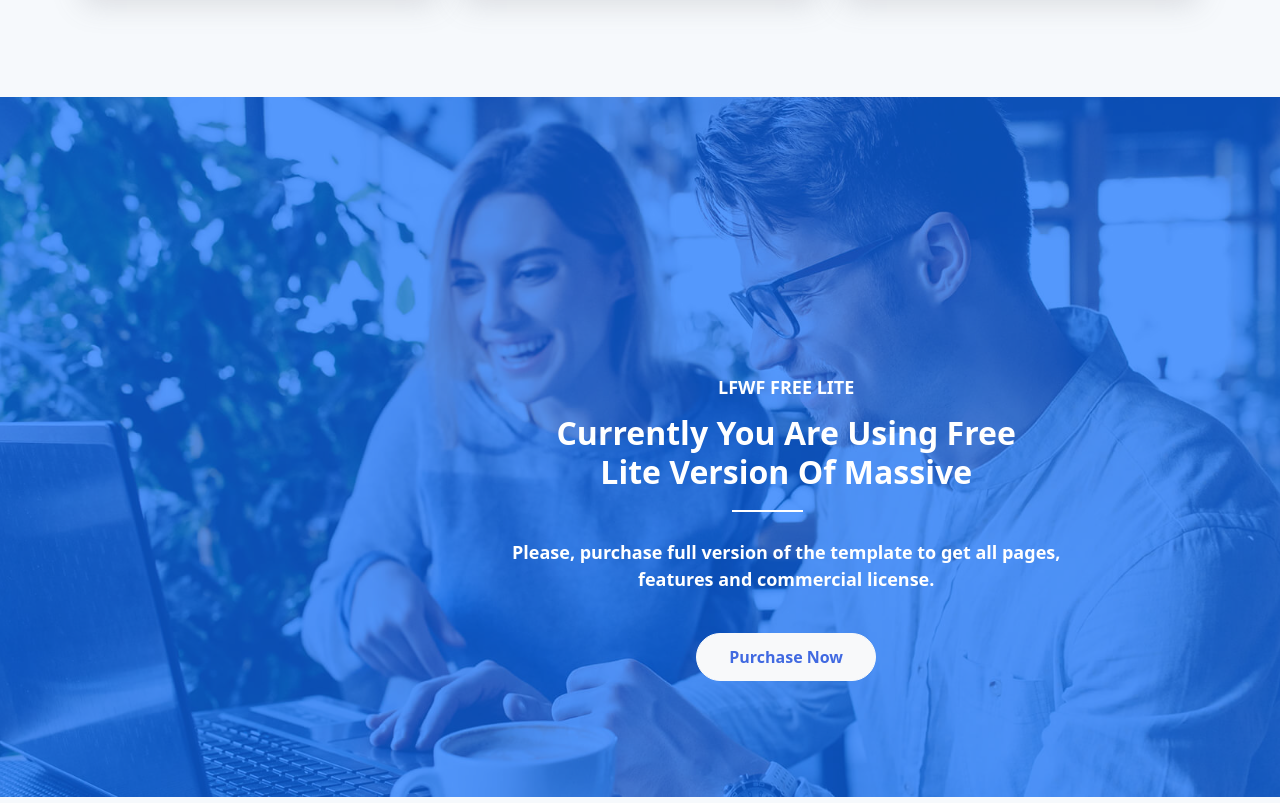
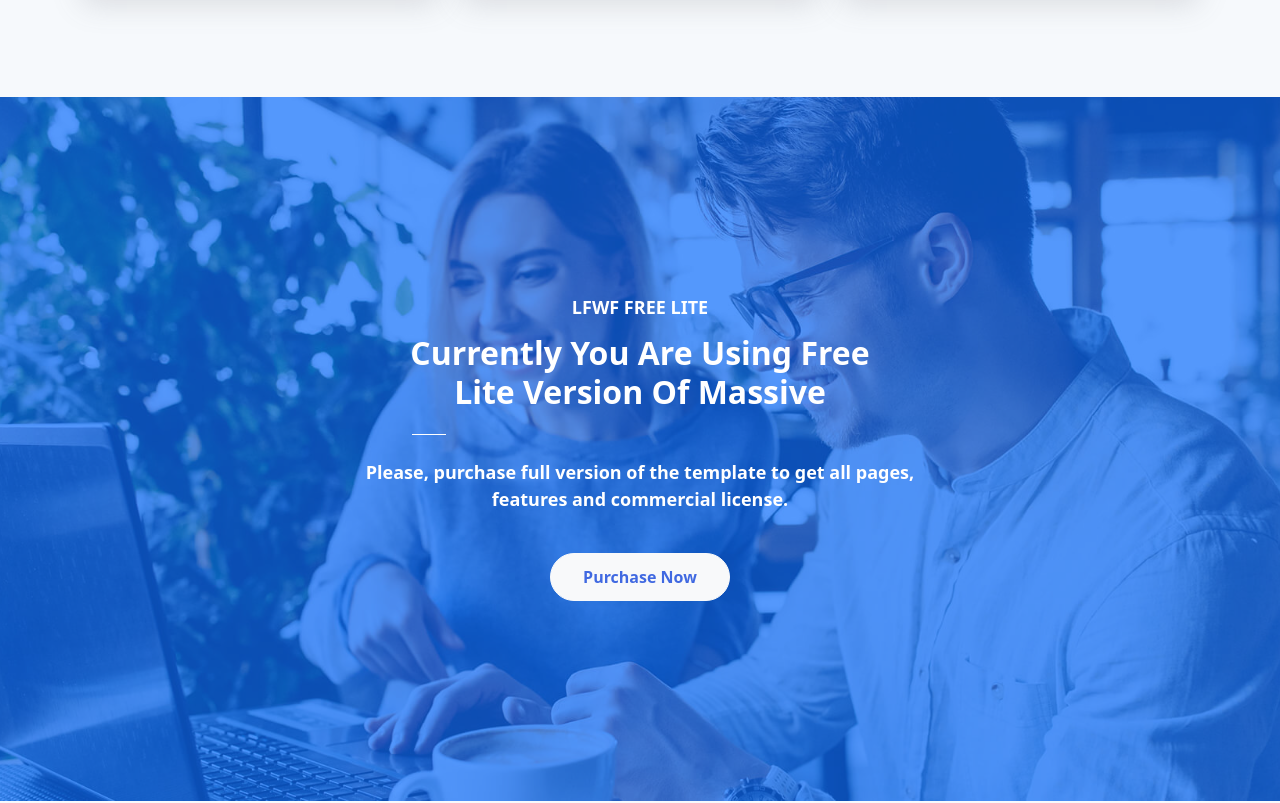
Before and after one commit to proajij/class-assignment-25, a plain HTML site: page index.html in a window 1280 px wide. Shown: the part 753-1556 px from the top of the page. Drawn offline with nearby package versions, Linux system fonts and the light colour scheme.

Commit message:
Add files via upload

```diff
--- a/style.css
+++ b/style.css
@@ -176,12 +176,15 @@
 /* banner-section */
 .banner-section{
     background-image:  url(./img/free-bg.jpg);
-    padding-bottom: 700px;
+    padding: 200px 200px;
     background-repeat: no-repeat;
     background-size: cover;
     background-position: center;
 
     position: relative;
+    display: flex;
+    justify-content: center;
+    align-items: center;
 
 }
 .banner-section::after{
@@ -199,9 +202,7 @@
 .banner-heading {
     color: #fff;
     z-index: 111;
-    position: absolute;
-    top: 40%;
-    left: 40%;
+    position: relative;
 
 
   }
@@ -217,11 +218,11 @@
 	content: "";
 	background-color: #fff;
 	position: absolute;
-	width: 13%;
-	height: 2px;
-	left: 220px;
-	top: 96px;
+	width: 4%;
+	height: 1px;
+	top: 100px;
 	display: inline-block;
+	right: 622px;
 }
   .banner-heading p{
     font-size: 18px;
```
